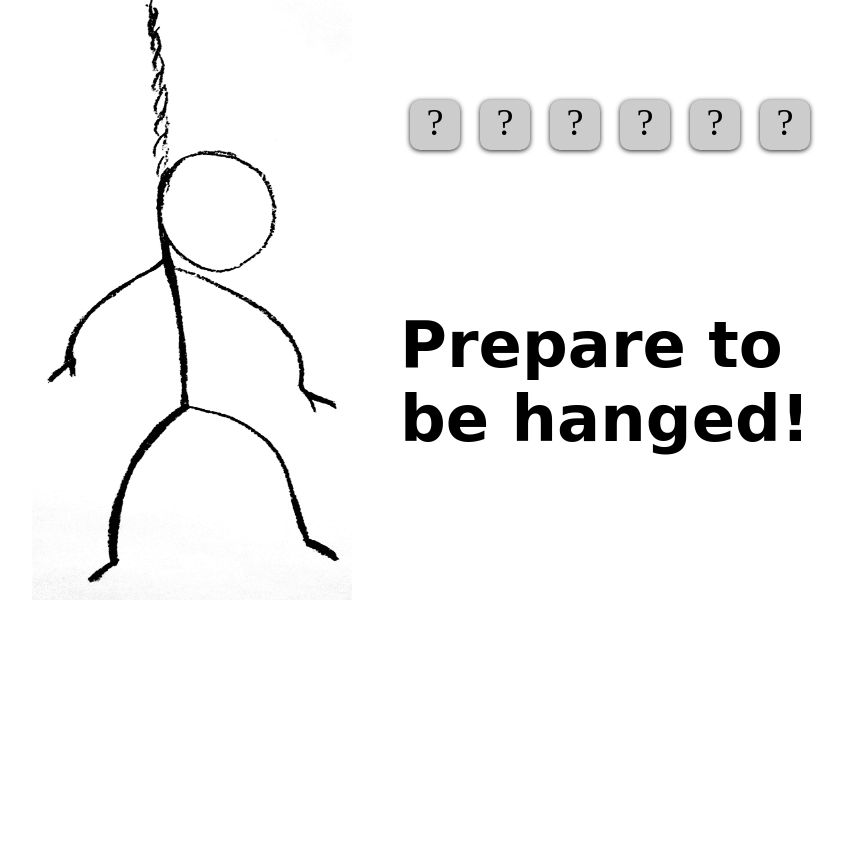
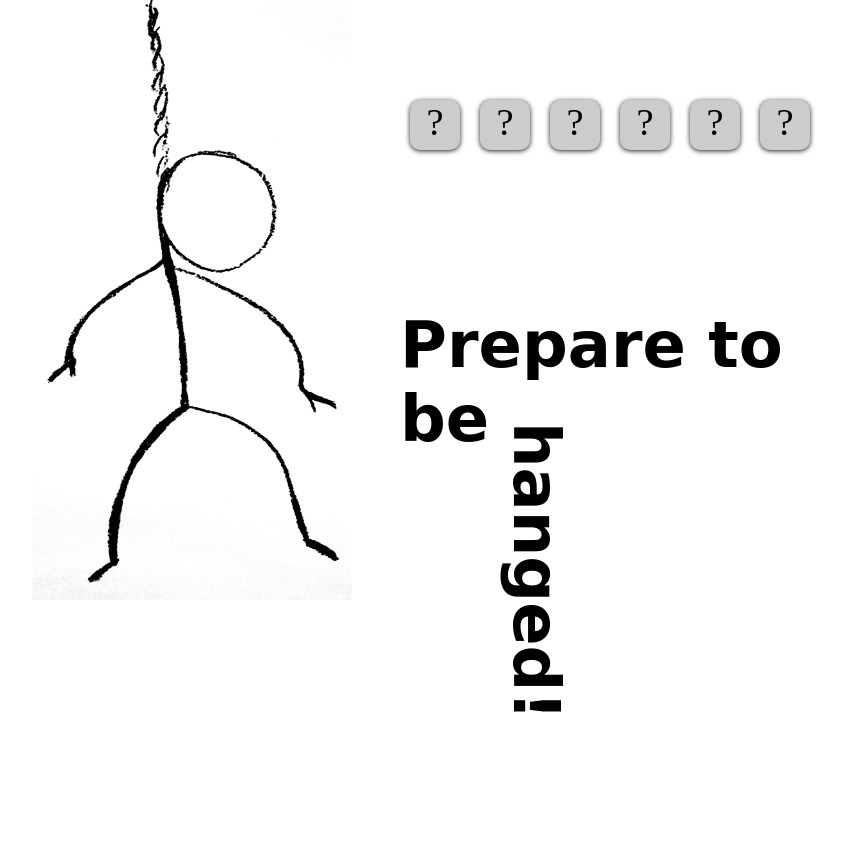
Before and after one commit to malena/javascript-experiments, a plain HTML site: page hangman/index.html in a window 1280 px wide. Shown: the whole page, without its empty margins (208-1053 px from the left). Before the commit the page ends 800 px from the top, so only its background shows below. Drawn offline with Linux system fonts and the light colour scheme; a web font is replaced by a local one.

Commit message:
Text rotation

```diff
--- a/hangman/css/global.css
+++ b/hangman/css/global.css
@@ -21,7 +21,7 @@ div {
     box-sizing: border-box;
 }
 
-.user-input {
+.message {
     height: 20%;
 }
 
@@ -51,6 +51,26 @@ div {
     height: 100%;
     width: 54%;
     float: right;
+}
+
+.message {
+    display: block;
+    position: relative;
+    -webkit-perspective: 600px;
+    -moz-perspective: 600px;
+    -o-perspective: 600px;
+    perspective: 600px;
+}
+
+.message .tween {
+    display: block;
+    -webkit-transform: rotateZ( 90deg );
+    -moz-transform: rotateZ( 90deg );
+    -o-transform: rotateZ( 90deg );
+    transform: rotateZ( 90deg );
+    position: relative;
+    top: 145px;
+    left: -80px;
 }
 
 .incorrect-letters {
--- a/hangman/index.html
+++ b/hangman/index.html
@@ -81,8 +81,8 @@
                     </li>
                 </ul>
             </div>
-            <div class="user-input">
-                <h1>Prepare to be hanged!</h1>
+            <div class="message">
+                <h1>Prepare to be <span>hanged!</span></h1>
             </div>
             <div class="incorrect-letters">
                 <ul>
--- a/hangman/js/script.js
+++ b/hangman/js/script.js
@@ -11,7 +11,8 @@ $(document).ready(function(){
     var hangman = $('.hangman');
     TweenLite.to(hangman, 3, {css:{
         top: '0px'},
-        ease: Bounce.easeOut
+        ease: Bounce.easeOut,
+        onComplete: hangWord
     });
 
 	$('.hover').hover(function(){
@@ -19,6 +20,10 @@ $(document).ready(function(){
 	},function(){
 		$(this).removeClass('flip');
 	});
+
+    function hangWord() {
+        $('.message span').addClass('tween');
+    }
 
     var word_count = $('.word ul li').length;
 
@@ -42,4 +47,5 @@ $(document).ready(function(){
     },190);
 
 
+
 });
```
